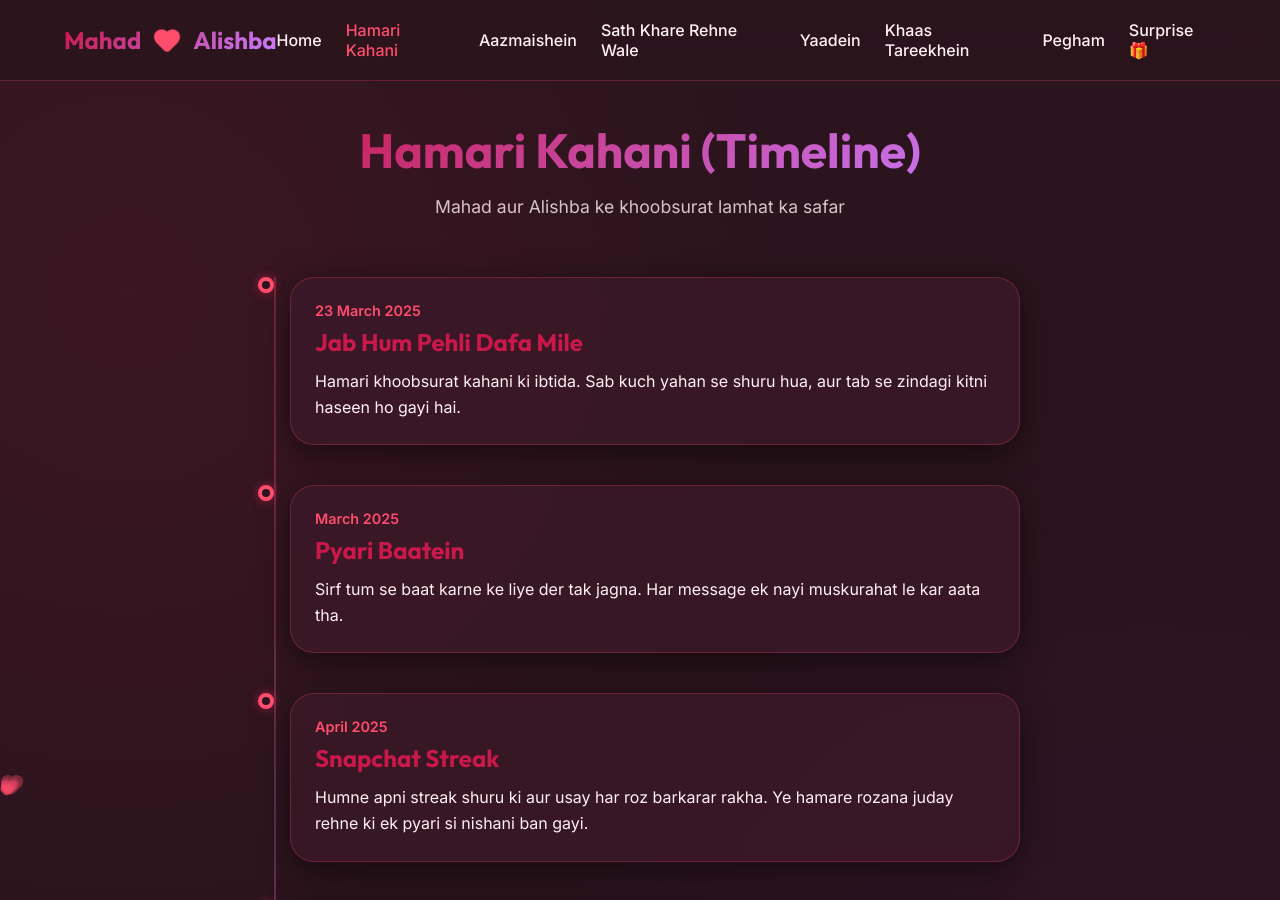
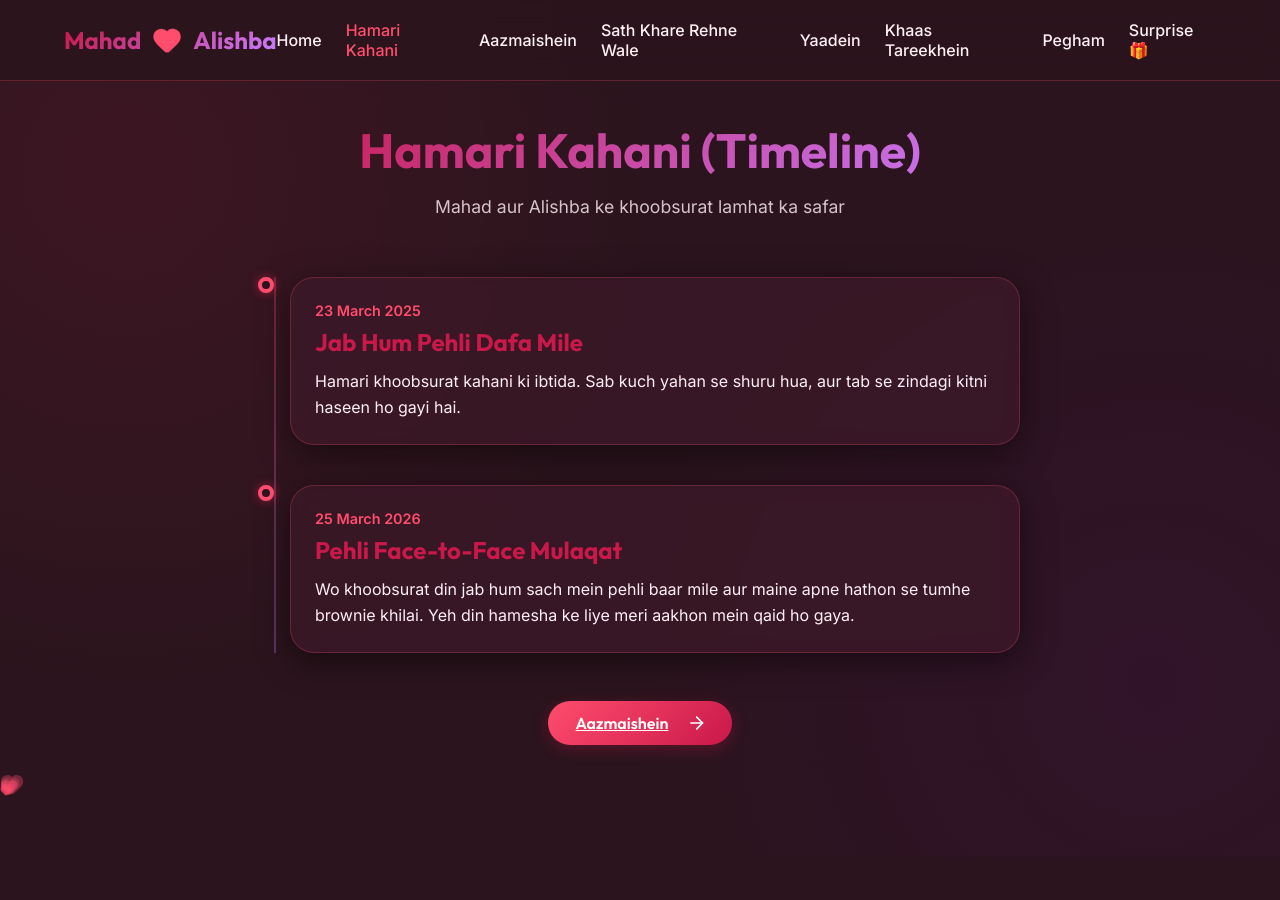
Before and after one commit to malikmahad37/oneyear, a React (Vite) app: page /story in a window 1280 px wide. Shown: the top 900 px of the page. After the commit the page ends 857 px from the top, so only its background shows below. Built offline with nearby package versions, Linux system fonts and the light colour scheme.

Commit message:
fix(content): remove placeholder stories from timeline

```diff
--- a/src/pages/Story.tsx
+++ b/src/pages/Story.tsx
@@ -22,26 +22,6 @@ const events: TimelineEvent[] = [
     },
     {
         id: 2,
-        date: 'March 2025',
-        title: 'Pyari Baatein',
-        description: 'Sirf tum se baat karne ke liye der tak jagna. Har message ek nayi muskurahat le kar aata tha.',
-        image: 'https://images.unsplash.com/photo-1520690214124-2405c5217036?ixlib=rb-4.0.3&auto=format&fit=crop&w=600&q=80'
-    },
-    {
-        id: 3,
-        date: 'April 2025',
-        title: 'Snapchat Streak',
-        description: 'Humne apni streak shuru ki aur usay har roz barkarar rakha. Ye hamare rozana juday rehne ki ek pyari si nishani ban gayi.',
-    },
-    {
-        id: 4,
-        date: 'May 2025',
-        title: 'Khubsoorat Yaadein',
-        description: 'Har mushkil waqt se guzar kar humne apne pyar aur aitbaar ko aur bhi mazboot banaya.',
-        image: 'https://images.unsplash.com/photo-1474552226712-ac0f0961a954?ixlib=rb-4.0.3&auto=format&fit=crop&w=600&q=80'
-    },
-    {
-        id: 5,
         date: '25 March 2026',
         title: 'Pehli Face-to-Face Mulaqat',
         description: 'Wo khoobsurat din jab hum sach mein pehli baar mile aur maine apne hathon se tumhe brownie khilai. Yeh din hamesha ke liye meri aakhon mein qaid ho gaya.',
```
